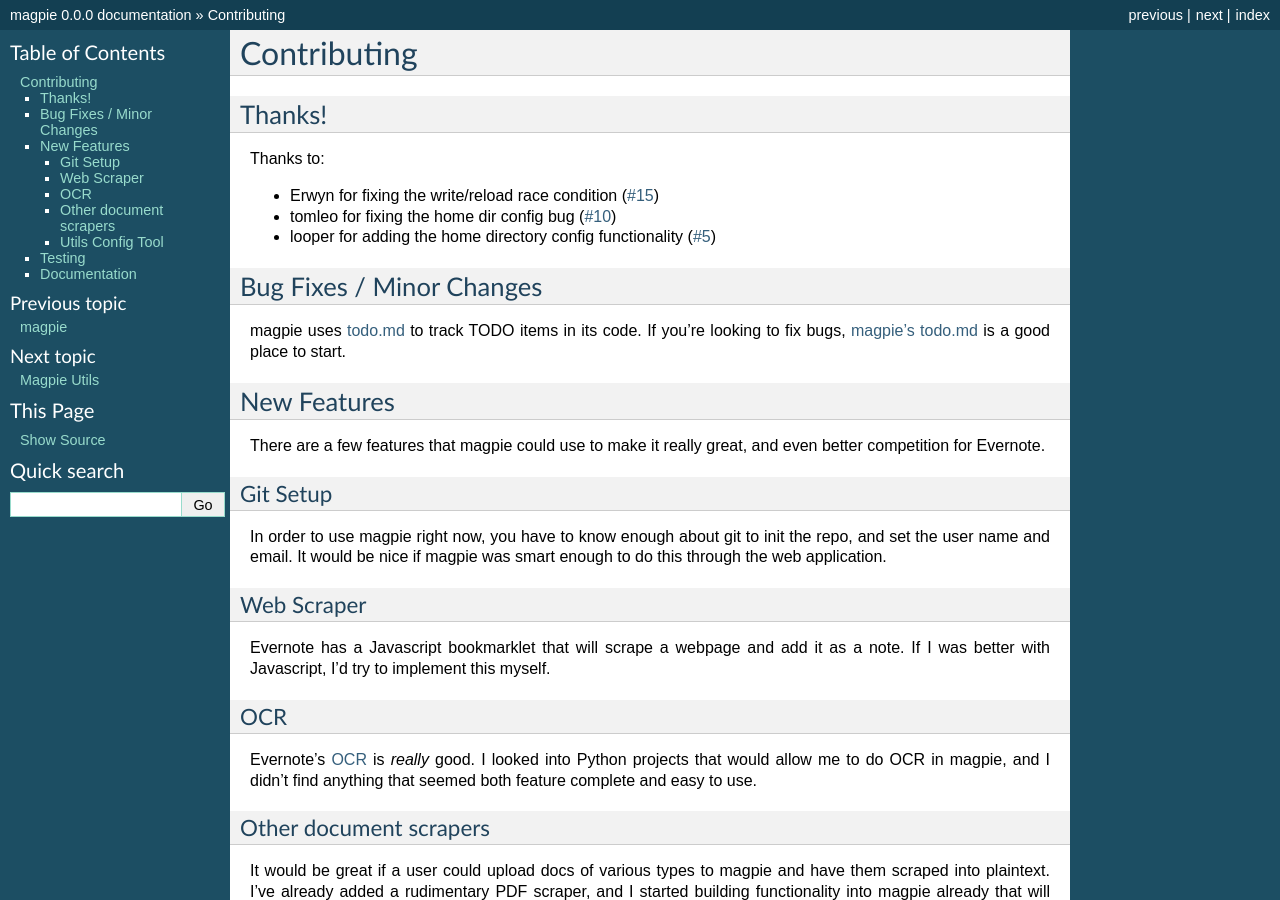
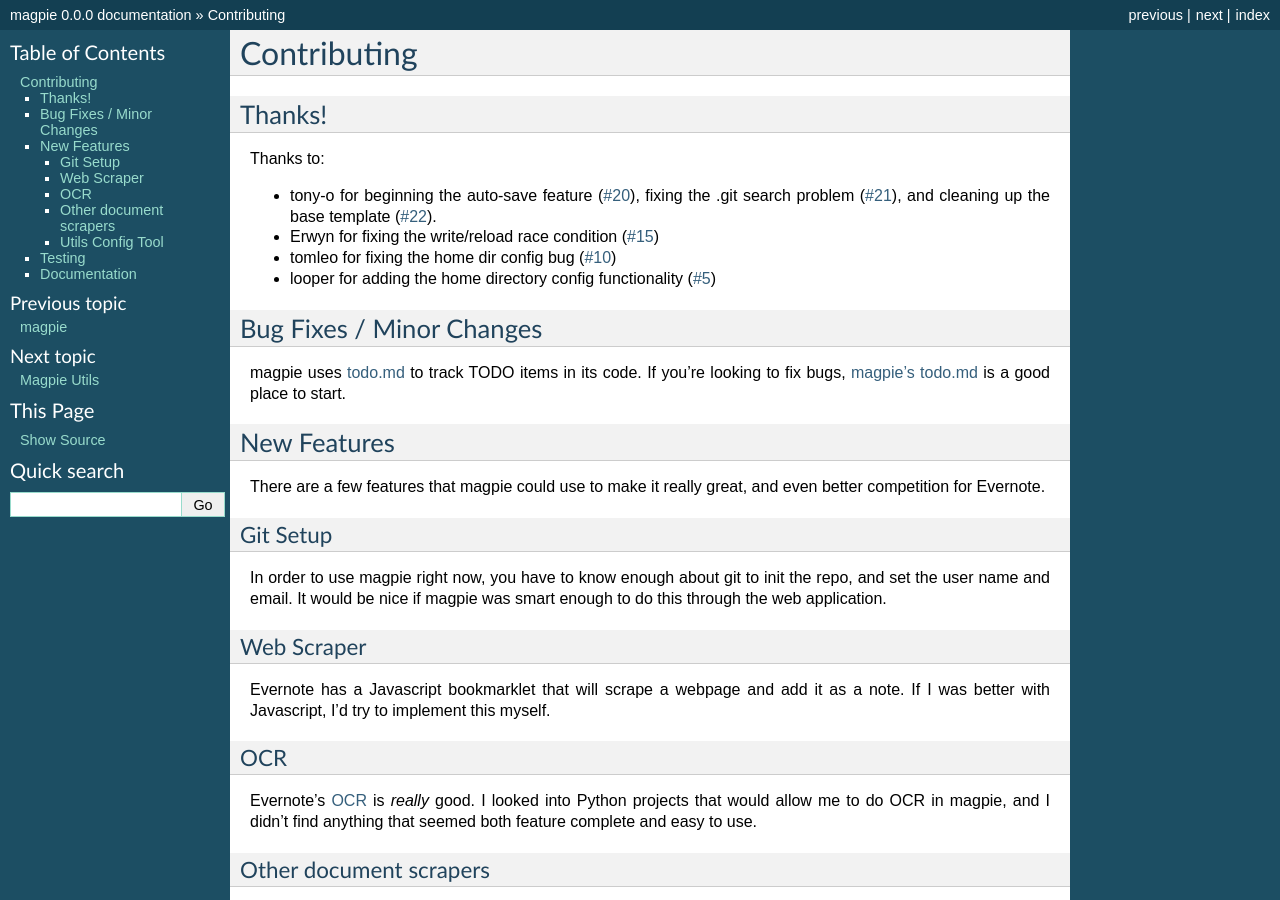
Before and after one commit to charlesthomas/magpie, a Sphinx documentation site: the page built from docs/contributing.rst, in a window 1280 px wide and 900 px high. Built offline with Sphinx 7.4.7, drawn with Linux system fonts in a browser that asks for light colours.

Commit message:
updating contributors thanks to tony-o

```diff
--- a/docs/contributing.rst
+++ b/docs/contributing.rst
@@ -5,6 +5,9 @@
 Thanks!
 -------
 Thanks to:
+
+* tony-o for beginning the auto-save feature (`#20`_), fixing the .git search
+  problem (`#21`_), and cleaning up the base template (`#22`_).
 
 * Erwyn for fixing the write/reload race condition (`#15`_)
 
@@ -74,6 +77,9 @@
 Hopefully this documentation is good enough to get people using magpie, but
 documentation can always be more thorough.
 
+.. _#20: https://github.com/charlesthomas/magpie/pull/20
+.. _#21: https://github.com/charlesthomas/magpie/pull/21
+.. _#22: https://github.com/charlesthomas/magpie/pull/22
 .. _#15: https://github.com/charlesthomas/magpie/pull/15
 .. _#10: https://github.com/charlesthomas/magpie/pull/10
 .. _#5: https://github.com/charlesthomas/magpie/pull/5
```
Also changed, not shown: todo.md (+2 -2 lines).
